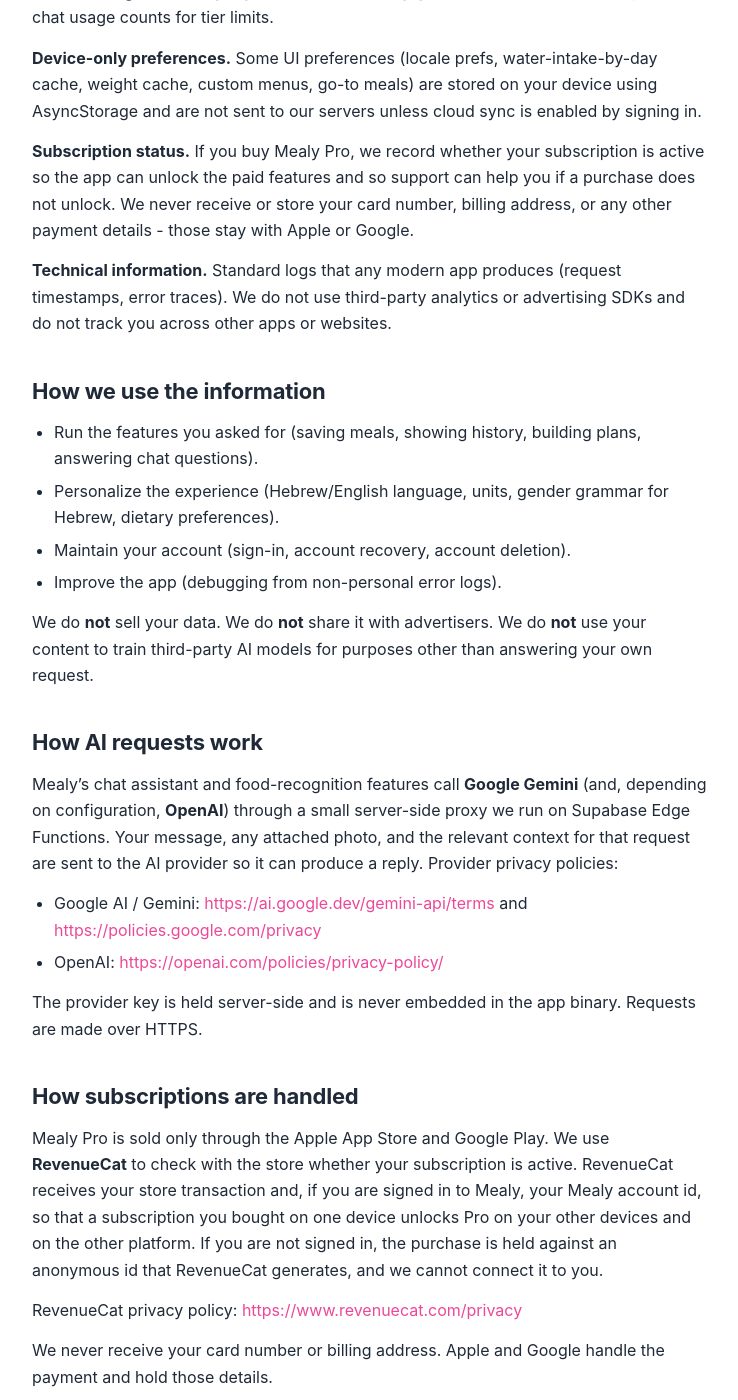
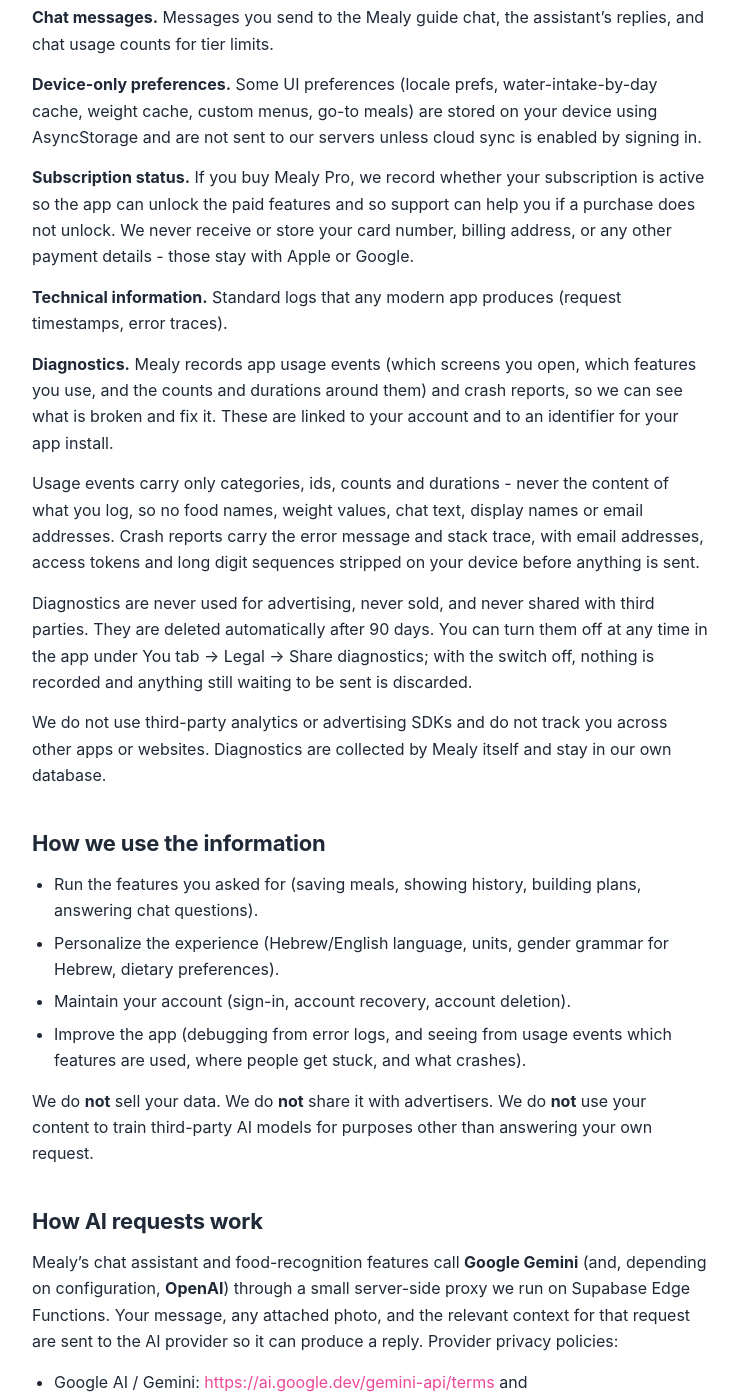
Before and after one commit to mealy-ai/mealy-ai.github.io, a Jekyll site: the page built from privacy.md, in a window 1280 px wide and 1400 px high, scrolled down 1824 px. Shown: the whole window, without its empty margins (270-1008 px from the left). Built offline with Jekyll 4.4.1, drawn with Linux system fonts in a browser that asks for light colours; some of the changed text lies outside the part shown.

Commit message:
docs(privacy): cover account-linked diagnostics and the 90-day window
Adds a Diagnostics section to "What we collect" and threads it through the
four other places that were now inaccurate: the deletion list, "How we use",
retention, and rights.

The old "Technical information" line claimed no analytics at all, which stops
being true in build 32. It now separates first-party diagnostics from the
third-party analytics and advertising SDKs Mealy still does not use.

Every claim is checked against the implementation, not the intent:
- 90-day deletion is enforced, not aspirational - cron.job holds an active
  purge-app-telemetry running purge_old_app_telemetry() daily.
- account deletion does remove diagnostics: app_events and app_errors are
  `on delete cascade` from auth.users, which delete_account triggers via
  auth.admin.deleteUser, even though neither table is in its USER_TABLES list.
- the redaction claim matches redactErrorText: emails, bearer tokens, 9+ digit
  runs.
- "anything waiting to be sent is discarded" matches stopTelemetryCapture,
  which empties the buffer and removes it from disk.

The Share diagnostics toggle is in the binary, so it exists for users only from
build 32 - which is also when any diagnostics collection starts, so the policy
lands ahead of the collection rather than behind it.

```diff
--- a/privacy.md
+++ b/privacy.md
@@ -21,7 +21,7 @@
 - **In the app.** Open the You tab and choose "Delete account". This is a one-tap, irreversible action handled by a server-side function and typically completes within seconds.
 - **By email (no app needed).** If you have already removed the app, or the in-app flow fails for any reason, email <mealy.support@gmail.com> from your account's email address and ask us to delete your account. We complete these requests within 30 days.
 
-**What gets deleted.** Deleting your account permanently removes everything associated with it from our database: your profile (name, preferences, weight goal and weight-journey entries, height, body fat, waist, daily water target, dietary preferences), your food log, workouts, water intake, weight history, meal feelings and notes, saved go-to meals, saved menus, user-created recipes, shopping list, and your chat threads and messages.
+**What gets deleted.** Deleting your account permanently removes everything associated with it from our database: your profile (name, preferences, weight goal and weight-journey entries, height, body fat, waist, daily water target, dietary preferences), your food log, workouts, water intake, weight history, meal feelings and notes, saved go-to meals, saved menus, user-created recipes, shopping list, your chat threads and messages, and your diagnostics (usage events and crash reports).
 
 **What is retained.** We do not keep a copy of your account content after deletion. Server error logs, which do not contain your profile content, are retained for up to 30 days for debugging and are then deleted automatically.
 
@@ -47,14 +47,22 @@
 
 **Subscription status.** If you buy Mealy Pro, we record whether your subscription is active so the app can unlock the paid features and so support can help you if a purchase does not unlock. We never receive or store your card number, billing address, or any other payment details - those stay with Apple or Google.
 
-**Technical information.** Standard logs that any modern app produces (request timestamps, error traces). We do not use third-party analytics or advertising SDKs and do not track you across other apps or websites.
+**Technical information.** Standard logs that any modern app produces (request timestamps, error traces).
+
+**Diagnostics.** Mealy records app usage events (which screens you open, which features you use, and the counts and durations around them) and crash reports, so we can see what is broken and fix it. These are linked to your account and to an identifier for your app install.
+
+Usage events carry only categories, ids, counts and durations - never the content of what you log, so no food names, weight values, chat text, display names or email addresses. Crash reports carry the error message and stack trace, with email addresses, access tokens and long digit sequences stripped on your device before anything is sent.
+
+Diagnostics are never used for advertising, never sold, and never shared with third parties. They are deleted automatically after 90 days. You can turn them off at any time in the app under You tab → Legal → Share diagnostics; with the switch off, nothing is recorded and anything still waiting to be sent is discarded.
+
+We do not use third-party analytics or advertising SDKs and do not track you across other apps or websites. Diagnostics are collected by Mealy itself and stay in our own database.
 
 ## How we use the information
 
 - Run the features you asked for (saving meals, showing history, building plans, answering chat questions).
 - Personalize the experience (Hebrew/English language, units, gender grammar for Hebrew, dietary preferences).
 - Maintain your account (sign-in, account recovery, account deletion).
-- Improve the app (debugging from non-personal error logs).
+- Improve the app (debugging from error logs, and seeing from usage events which features are used, where people get stuck, and what crashes).
 
 We do **not** sell your data. We do **not** share it with advertisers. We do **not** use your content to train third-party AI models for purposes other than answering your own request.
 
@@ -80,12 +88,14 @@
 - Profile, food log, workout log, water, weight history, saved meals, saved menus, user recipes, shopping list, and chat threads are kept for as long as your account is active.
 - When you delete your account from inside the app (You tab → Delete account), all of the above is removed from our database. This is a one-tap, irreversible action handled by a server-side function and typically completes within seconds.
 - Server error logs are retained for up to 30 days for debugging.
+- Diagnostics (usage events and crash reports) are retained for 90 days and then deleted automatically by a scheduled job. Deleting your account removes them straight away, along with everything else.
 
 ## Your rights and choices
 
 - **See your data.** Most of it is visible inside the app (history, profile, saved items). For anything else, email us.
 - **Correct your data.** Edit profile fields from the You tab; edit a logged meal from history.
 - **Delete your account and data.** You tab → Delete account. You can also email us if the in-app flow fails for any reason.
+- **Turn off diagnostics.** You tab → Legal → Share diagnostics. Mealy works exactly the same with it off.
 - **Decline AI features.** Mealy still works for manual food logging if you avoid the chat and photo / voice logging features.
 
 If you are in the EU, the UK, or California, you have additional rights under the GDPR, UK GDPR, and CCPA respectively (access, rectification, erasure, portability, objection). To exercise them, email us; we will respond within 30 days.
```
Also changed, not shown: other parts of privacy.md (+1 -1 lines).
